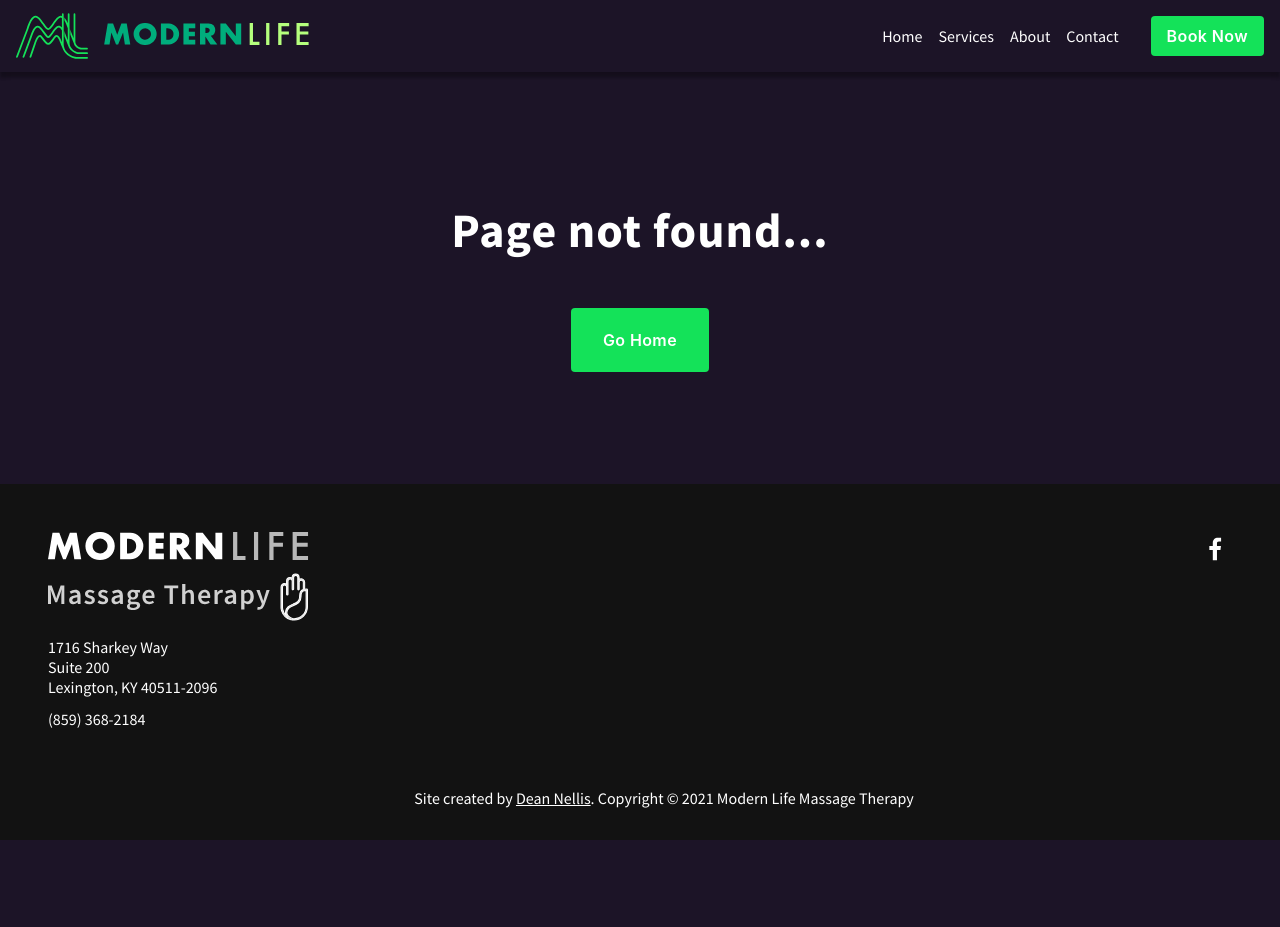
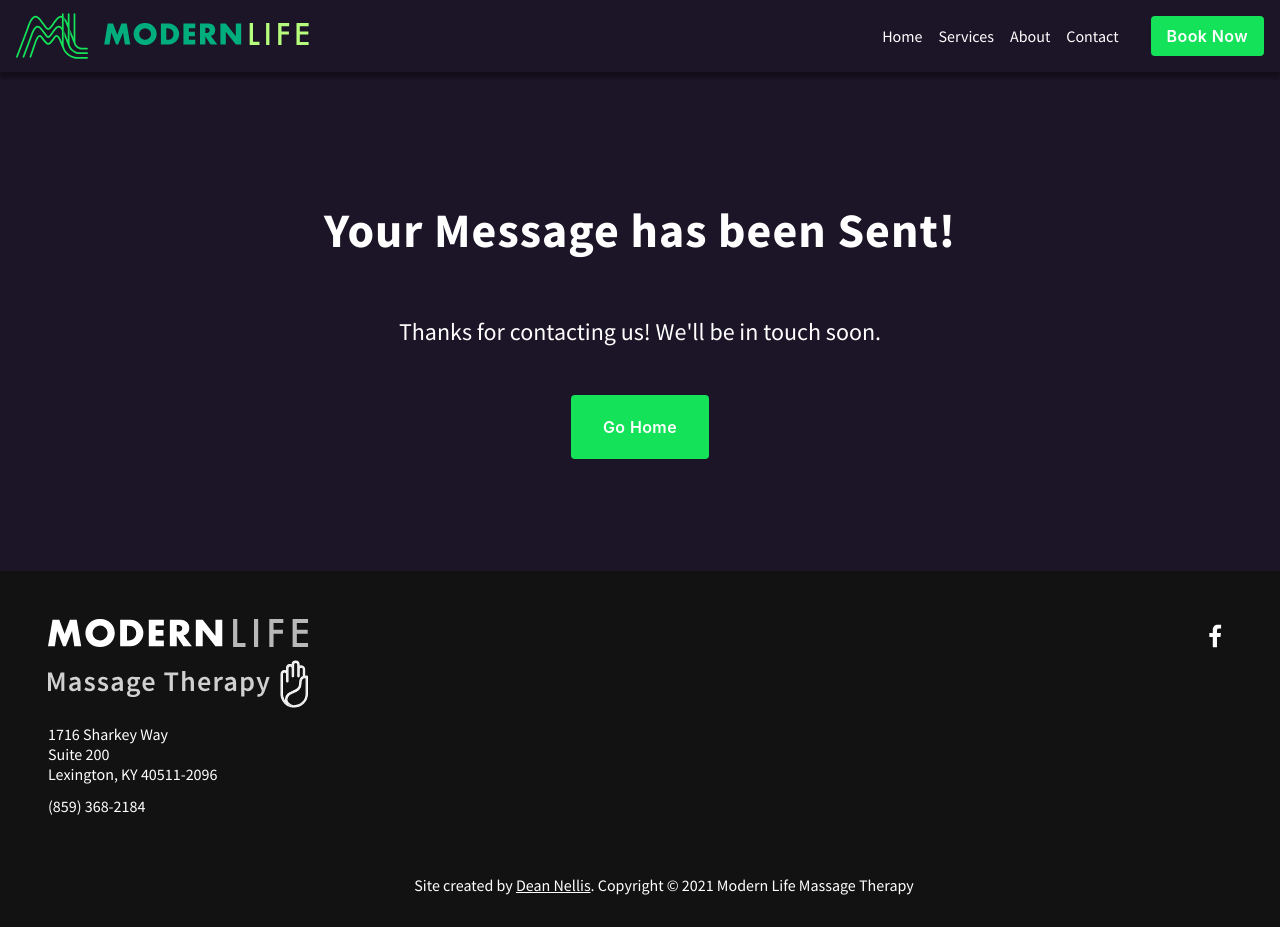
Before and after one commit to modern-life-massage-admin/modern-life-massage-site, a Gatsby site: page /thank-you in a window 1280 px wide. Before the commit this address had no page. Before the commit the page ends 840 px from the top, so only its background shows below. Built offline with nearby package versions, Linux system fonts and the light colour scheme; Gatsby itself is replaced by a stand-in of ours.

Commit message:
Set up contact form for Netlify

```diff
--- /dev/null
+++ b/src/pages/thank-you.tsx
@@ -0,0 +1,31 @@
+import * as React from "react";
+import { Link } from "gatsby";
+
+import PageLayout from "../components/PageLayout";
+import Button from "../components/Button";
+
+const NotFoundPage = () => (
+  <PageLayout layout="no-pad">
+    <div
+      style={{
+        display: "flex",
+        flexDirection: "column",
+        alignItems: "center",
+        justifyContent: "center",
+        padding: "9.6rem 0 11.2rem",
+      }}
+    >
+      <h1 style={{ marginBottom: "3.2rem", fontSize: "4.8rem" }}>
+        Your Message has been Sent!
+      </h1>
+      <p style={{ fontSize: "2.4rem", marginBottom: "4.8rem" }}>
+        Thanks for contacting us! We'll be in touch soon.
+      </p>
+      <button className="button--primary--large">
+        <Link to="/">Go Home</Link>
+      </button>
+    </div>
+  </PageLayout>
+);
+
+export default NotFoundPage;
```
Also changed, not shown: src/components/ContactForm/index.tsx (+6 -3 lines).
